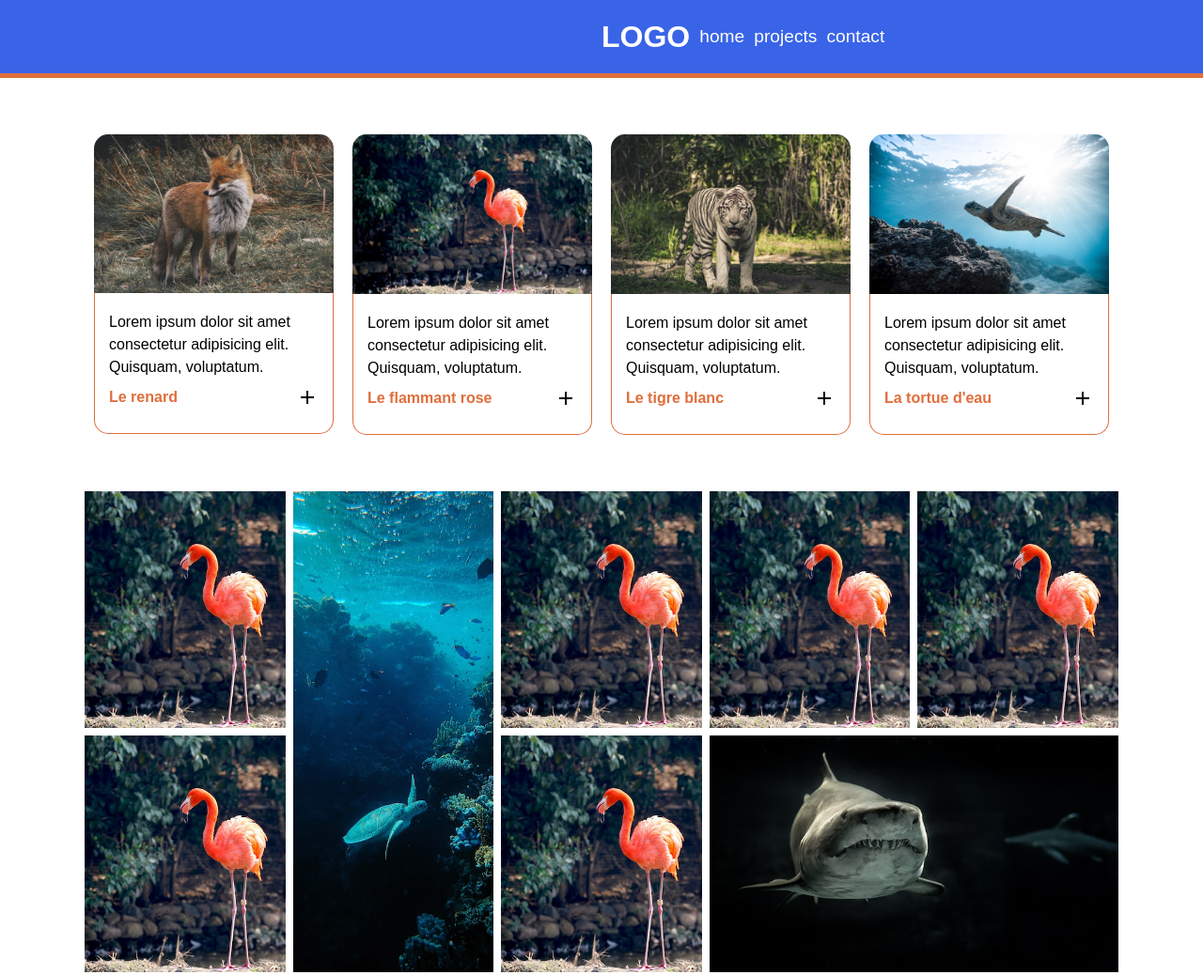
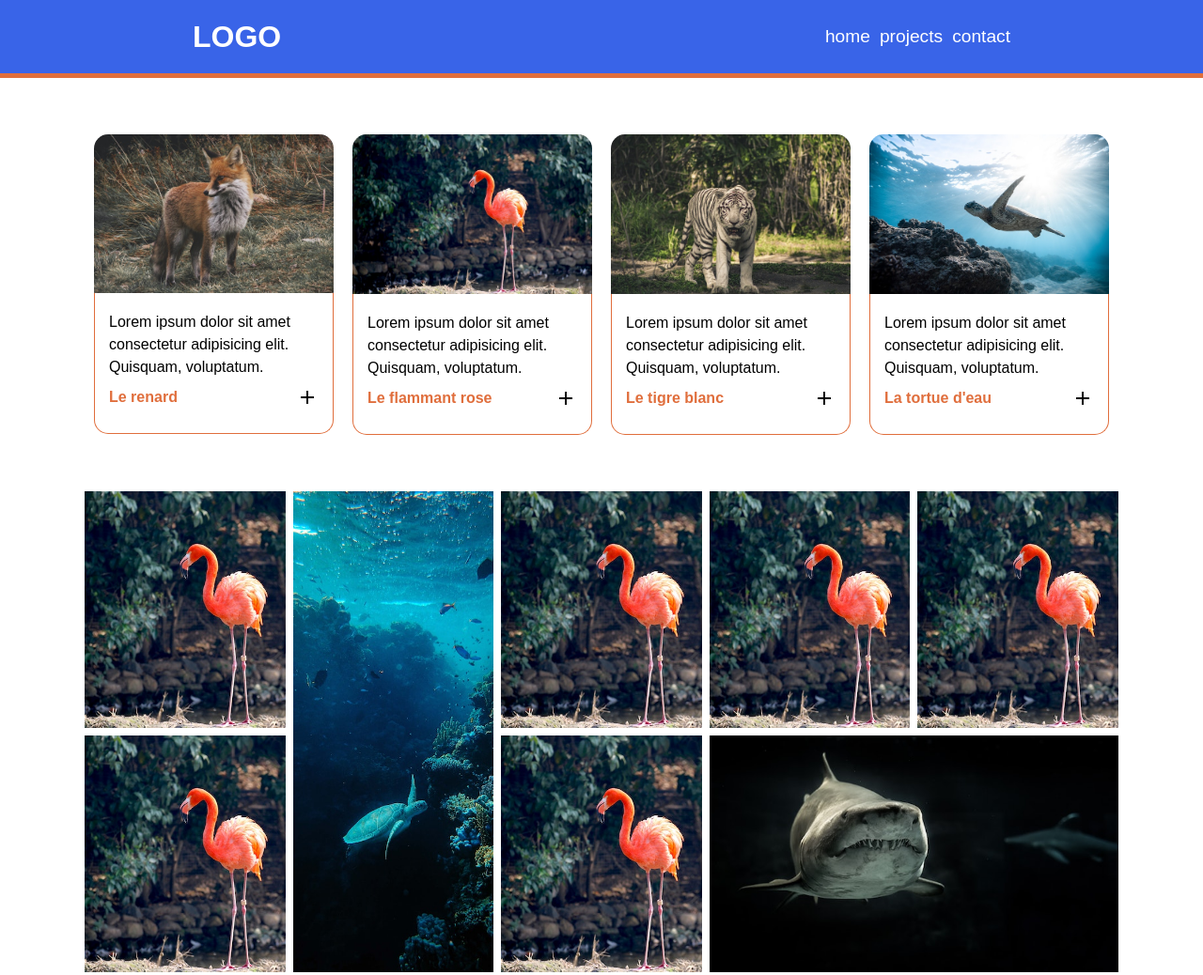
Before and after one commit to FlorentMaury/Flex-ou-Grid, a plain HTML site: page index.html in a window 1280 px wide. Shown: the top 1038 px of the page at 94% size. Drawn offline with Linux system fonts and the light colour scheme.

Commit message:
Correction navbar.

```diff
--- a/style.css
+++ b/style.css
@@ -13,7 +13,7 @@ header {
 .navContainer {
     padding: 15px;
     margin: 0 auto;
-    max-width: 00px;
+    max-width: 900px;
     display: flex;
     justify-content: space-between;
     align-items: center;
```
